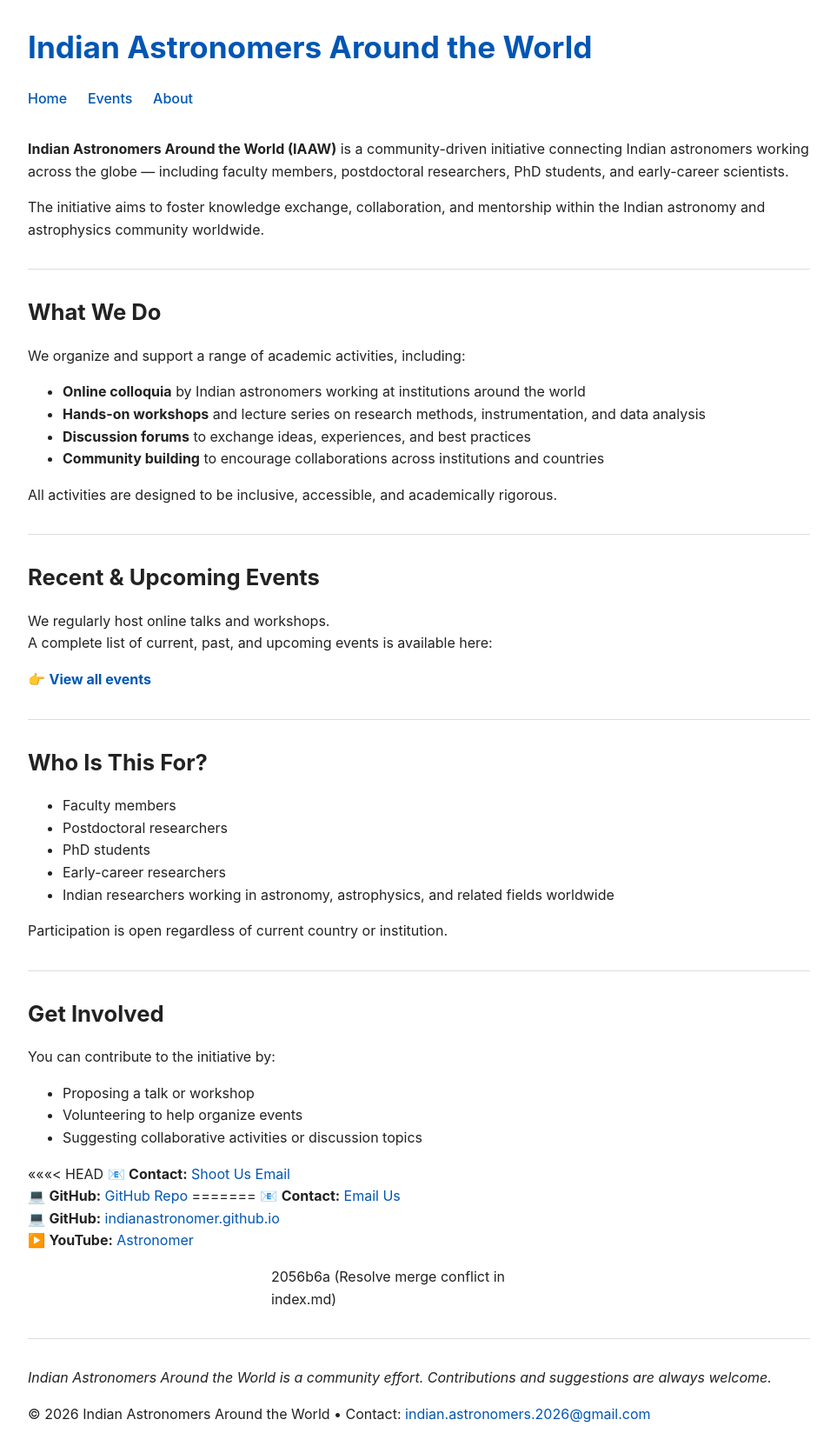
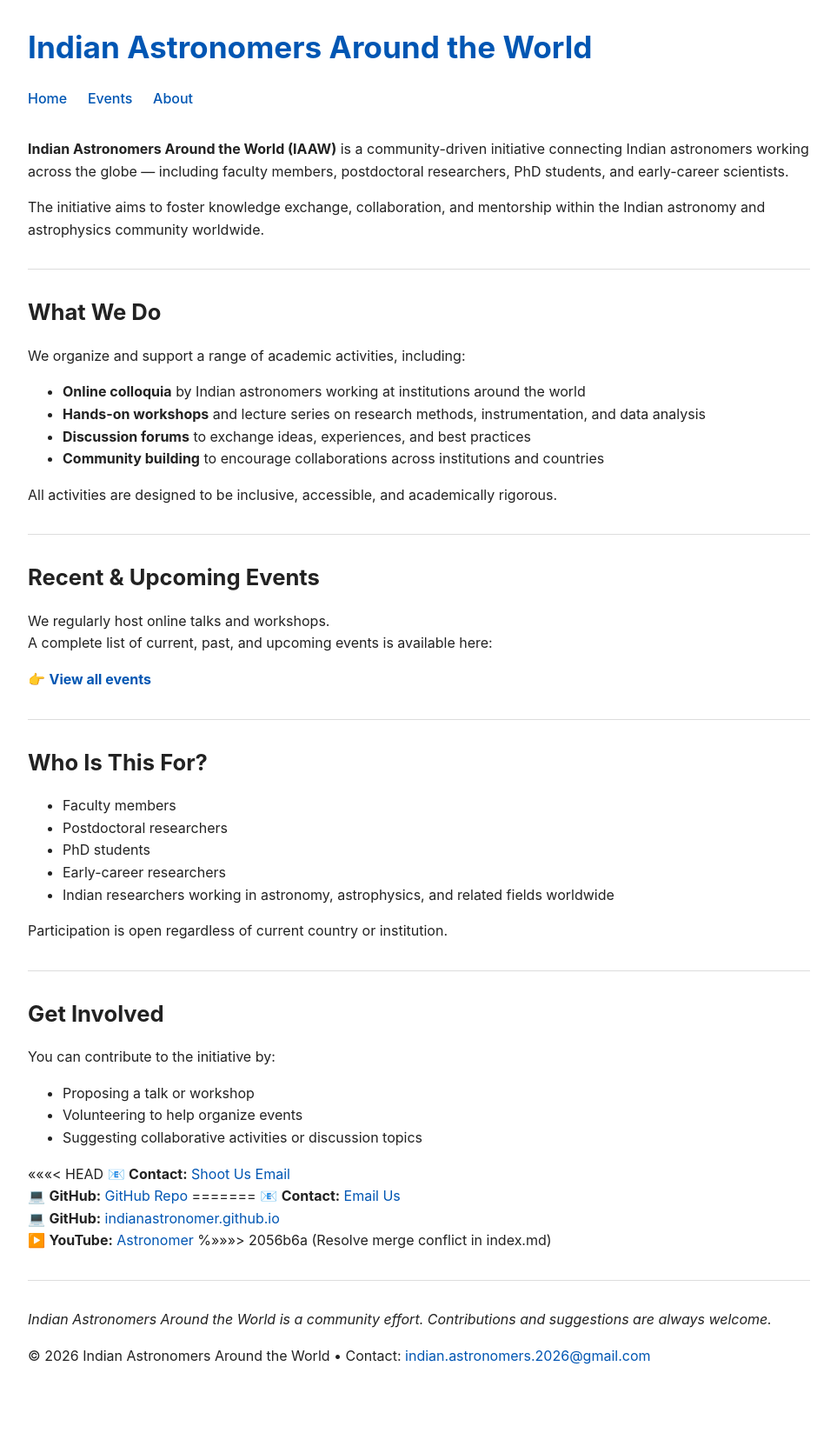
Before and after one commit to indianastronomers/indianastronomers.github.io, a Jekyll site: the page built from index.md, in a window 1280 px wide. Shown: the whole page at 87% size, without its empty margins (158-1121 px from the left). Built offline with Jekyll 4.4.1, drawn with Linux system fonts in a browser that asks for light colours; after the commit the page ends 1604 px from its top, so only the background shows below that.

```diff
--- a/index.md
+++ b/index.md
@@ -58,7 +58,7 @@ You can contribute to the initiative by:
 📧 **Contact:** [Email Us](mailto:indian.astronomers.2026@gmail.com) \
 💻 **GitHub:** [indianastronomer.github.io](https://github.com/sayanpanda/indianastronomers.github.io) \
 ▶️ **YouTube:** [Astronomer](https://youtube.com/@astronomers-2026?si=fduJpzp6VI_I4NfC)
->>>>>>> 2056b6a (Resolve merge conflict in index.md)
+%>>>>>>> 2056b6a (Resolve merge conflict in index.md)
 
 ---
 
```
